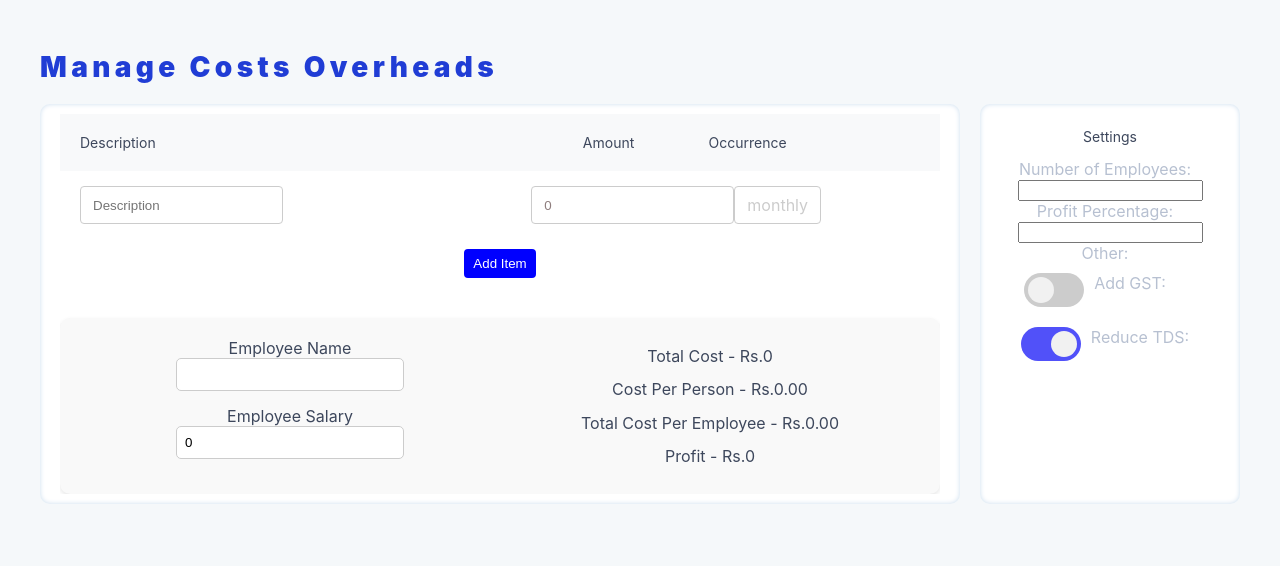
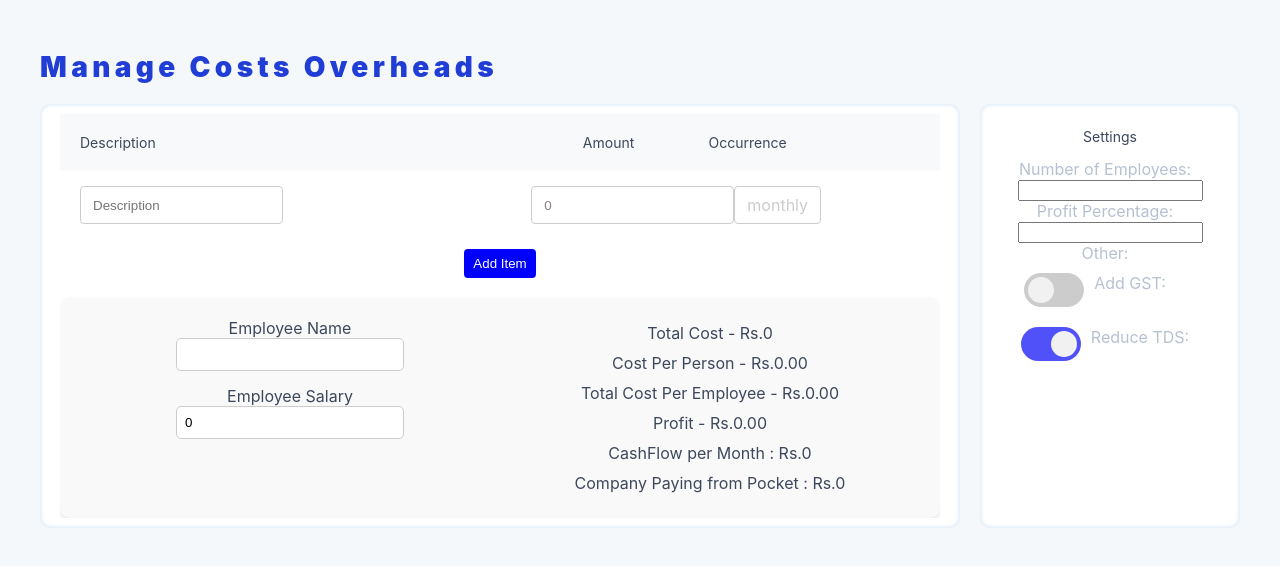
Before and after one commit to Priyanshi-max/Calculator, a React (Create React App) app: page / in a window 1280 px wide. Shown: the top 566 px of the page. Built offline with nearby package versions, Linux system fonts and the light colour scheme.

Commit message:
cash flow in company

```diff
--- a/src/components/Settings.js
+++ b/src/components/Settings.js
@@ -33,7 +33,7 @@ export default function Settings() {
 
   const calculateGst = () => {
     if (addGst) {
-      const gstAmount = (totalCostPerEmployee * 18) / 100;
+      const gstAmount = totalCostPerEmployee * 0.18;
       return gstAmount;
     }
     return 0;
--- a/src/components/Summary.js
+++ b/src/components/Summary.js
@@ -14,6 +14,11 @@ export default function Summary({ totalAmount }) {
 
   const totalCostPerEmployee =
     totalAmount / numberOfEmployees + parseFloat(employeeSalary);
+
+  const totalcash =
+    totalCostPerEmployee + totalCostPerEmployee * (profitPercentage / 100);
+
+  const cashFlowPerMonth = totalcash - totalcash * 0.1;
 
   return (
     <div className="summary-block">
@@ -32,25 +37,27 @@ export default function Summary({ totalAmount }) {
         </div>
       </div>
       <div className="summary-info">
-        <p style={{ color: "#3D475C" }}> Total Cost - Rs.{totalAmount}</p>
-        <p style={{ color: "#3D475C" }}>
+        <p> Total Cost - Rs.{totalAmount}</p>
+        <p>
           Cost Per Person - Rs.{(totalAmount / numberOfEmployees).toFixed(2)}
         </p>
-        <p style={{ color: "#3D475C" }}>
-          Total Cost Per Employee - Rs.{totalCostPerEmployee.toFixed(2)}
-        </p>
-        <p style={{ color: "#3D475C" }}>
+        <p>Total Cost Per Employee - Rs.{totalCostPerEmployee.toFixed(2)}</p>
+        <p>
           Profit - Rs.
-          {(totalCostPerEmployee / numberOfEmployees) *
-            (profitPercentage / 100).toFixed(2)}
+          {(totalCostPerEmployee * (profitPercentage / 100)).toFixed(2)}
         </p>
 
         {addGst && (
-          <p style={{ color: "#3D475C" }}>
+          <p>
             Total Cost Per Employee with GST - Rs.
-            {gst + totalCostPerEmployee}
+            {(gst + totalCostPerEmployee).toFixed(2)}
           </p>
         )}
+        <p>CashFlow per Month : Rs.{cashFlowPerMonth}</p>
+        <p>
+          Company Paying from Pocket : Rs.
+          {gst + totalCostPerEmployee - cashFlowPerMonth}
+        </p>
       </div>
     </div>
   );
--- a/src/components/summary.css
+++ b/src/components/summary.css
@@ -7,7 +7,7 @@
   display: flex;
   justify-content: space-between;
   box-shadow: 0 2px 4px rgba(0, 0, 0, 0.1);
-  margin-top: 40px;
+  margin-top: 20px;
 }
 
 .employee-info,
```
